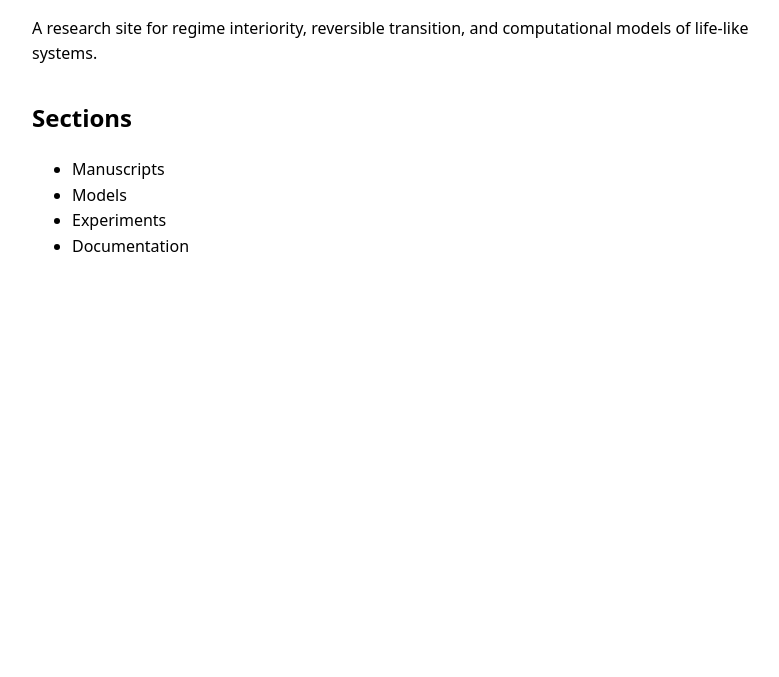
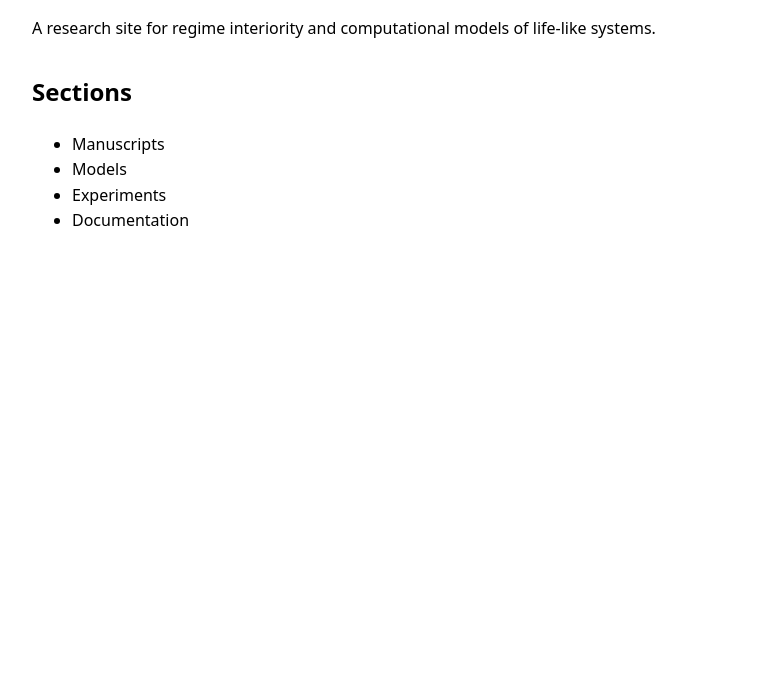
Before and after one commit to rgmelvin/RegimeNet, a plain HTML site: page docs/index.html in a window 1280 px wide. Shown: the part 123-800 px from the top of the page, without its empty margins (228-1007 px from the left). Drawn offline with Linux system fonts and the light colour scheme.

Commit message:
edited message

```diff
--- a/docs/index.html
+++ b/docs/index.html
@@ -7,7 +7,7 @@
 </head>
 <body>
   <h1>RegimeNet</h1>
-  <p>A research site for regime interiority, reversible transition, and computational models of life-like systems.</p>
+  <p>A research site for regime interiority and computational models of life-like systems.</p>
 
   <h2>Sections</h2>
   <ul>
```
